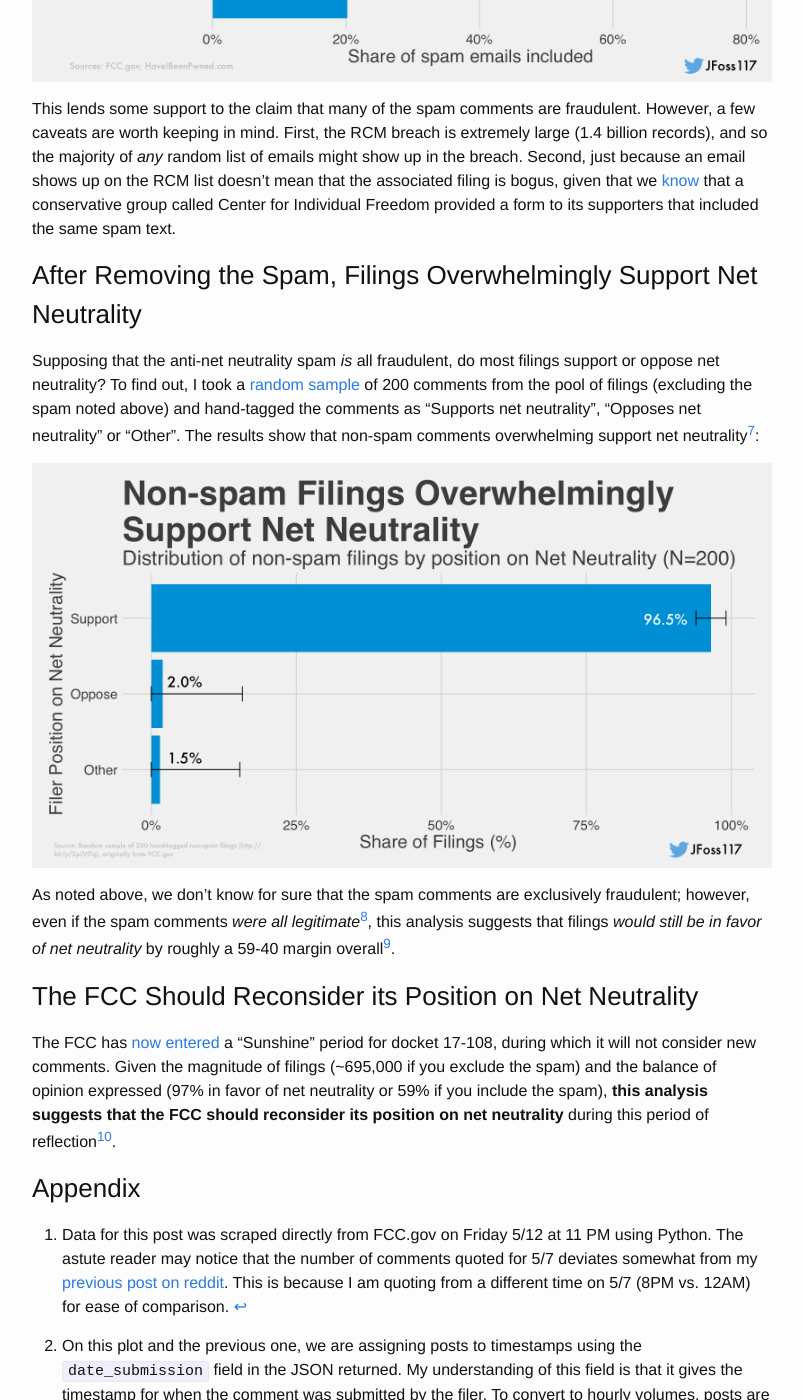
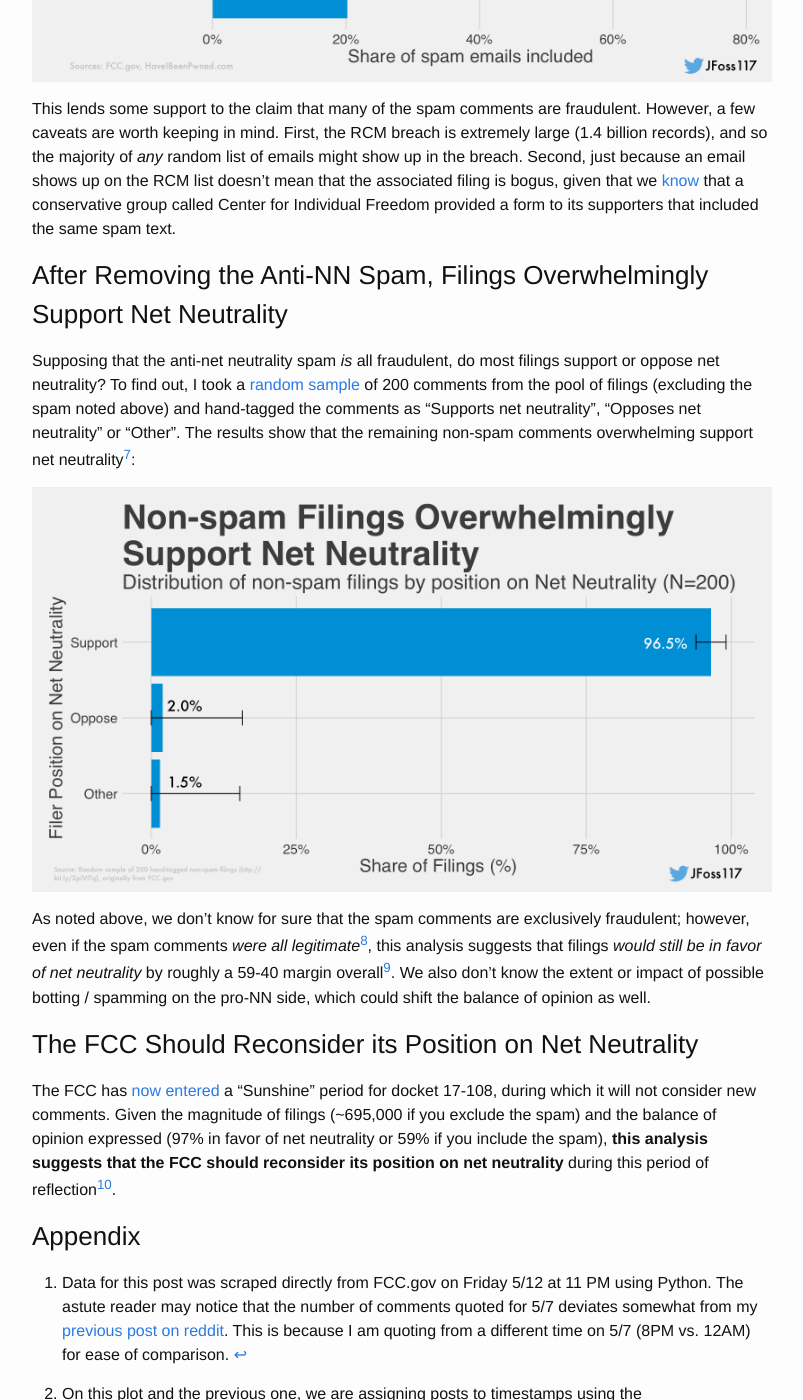
Before and after one commit to Fossj117/fossj117.github.io, a Jekyll site: the page built from _posts/2017-05-13-fcc-filings.md, in a window 1280 px wide and 1400 px high, scrolled down 3394 px. Shown: the whole window, without its empty margins (238-1041 px from the left). Built offline with Jekyll 4.4.1, drawn with Linux system fonts in a browser that asks for light colours; comment, search, counter and statistics services are not loaded.

Commit message:
Adding a few more caveats

```diff
--- a/_posts/2017-05-13-fcc-filings.md
+++ b/_posts/2017-05-13-fcc-filings.md
@@ -60,13 +60,13 @@ To further investigate this hypothesis, I randomly sampled 1000 filings that use
 
 This lends some support to the claim that many of the spam comments are fraudulent. However, a few caveats are worth keeping in mind. First, the RCM breach is extremely large (1.4 billion records), and so the majority of *any* random list of emails might show up in the breach. Second, just because an email shows up on the RCM list doesn't mean that the associated filing is bogus, given that we [know](https://www.theverge.com/2017/5/10/15610744/anti-net-neutrality-fake-comments-identities) that a conservative group called Center for Individual Freedom provided a form to its supporters that included the same spam text.
 
-### After Removing the Spam, Filings Overwhelmingly Support Net Neutrality
+### After Removing the Anti-NN Spam, Filings Overwhelmingly Support Net Neutrality
 
-Supposing that the anti-net neutrality spam *is* all fraudulent, do most filings support or oppose net neutrality? To find out, I took a [random sample](https://docs.google.com/spreadsheets/d/1SrM59Ol5OtLM96mH8Mm1QanBoyESy4V5YV9rJDmbD38/edit?usp=sharing) of 200 comments from the pool of filings (excluding the spam noted above) and hand-tagged the comments as "Supports net neutrality", "Opposes net neutrality" or "Other". The results show that non-spam comments overwhelming support net neutrality[^7]:
+Supposing that the anti-net neutrality spam *is* all fraudulent, do most filings support or oppose net neutrality? To find out, I took a [random sample](https://docs.google.com/spreadsheets/d/1SrM59Ol5OtLM96mH8Mm1QanBoyESy4V5YV9rJDmbD38/edit?usp=sharing) of 200 comments from the pool of filings (excluding the spam noted above) and hand-tagged the comments as "Supports net neutrality", "Opposes net neutrality" or "Other". The results show that the remaining non-spam comments overwhelming support net neutrality[^7]:
 
 ![](/figs/2017-05-13-fcc-filings/final_version/non_spam_support.png)
 
-As noted above, we don't know for sure that the spam comments are exclusively fraudulent; however, even if the spam comments *were all legitimate*[^8], this analysis suggests that filings *would still be in favor of net neutrality* by roughly a 59-40 margin overall[^9].
+As noted above, we don't know for sure that the spam comments are exclusively fraudulent; however, even if the spam comments *were all legitimate*[^8], this analysis suggests that filings *would still be in favor of net neutrality* by roughly a 59-40 margin overall[^9]. We also don't know the extent or impact of possible botting / spamming on the pro-NN side, which could shift the balance of opinion as well.
 
 ### The FCC Should Reconsider its Position on Net Neutrality
 
```
